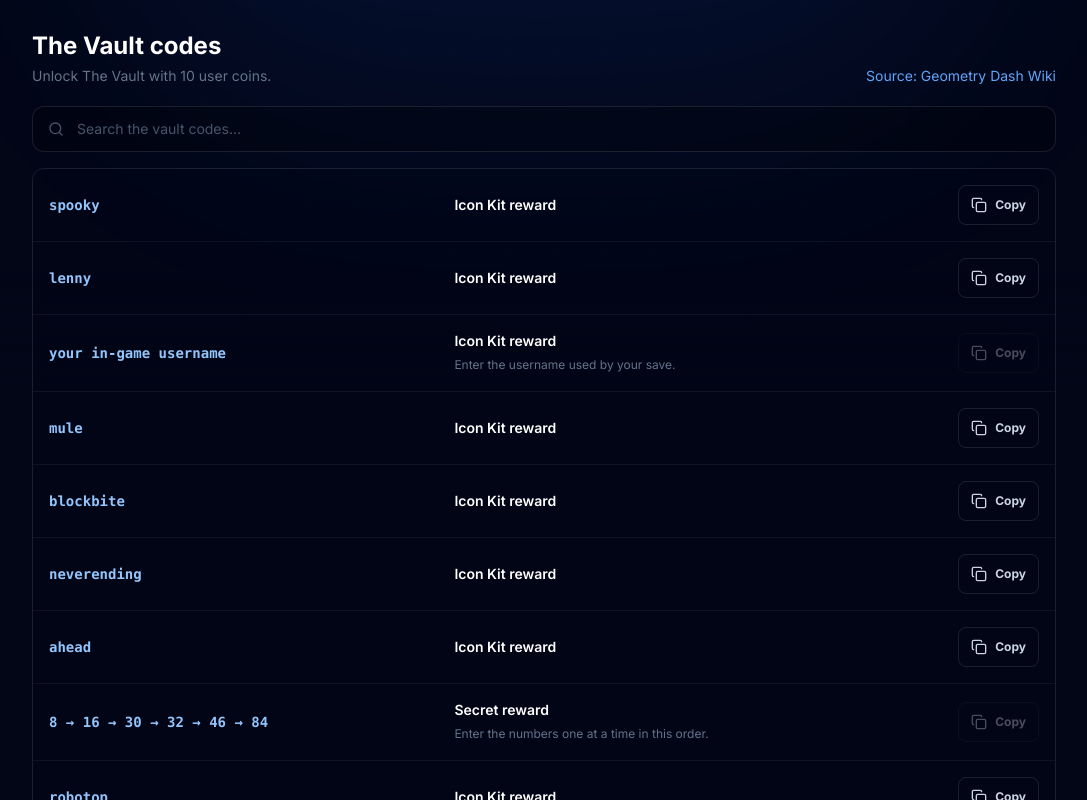
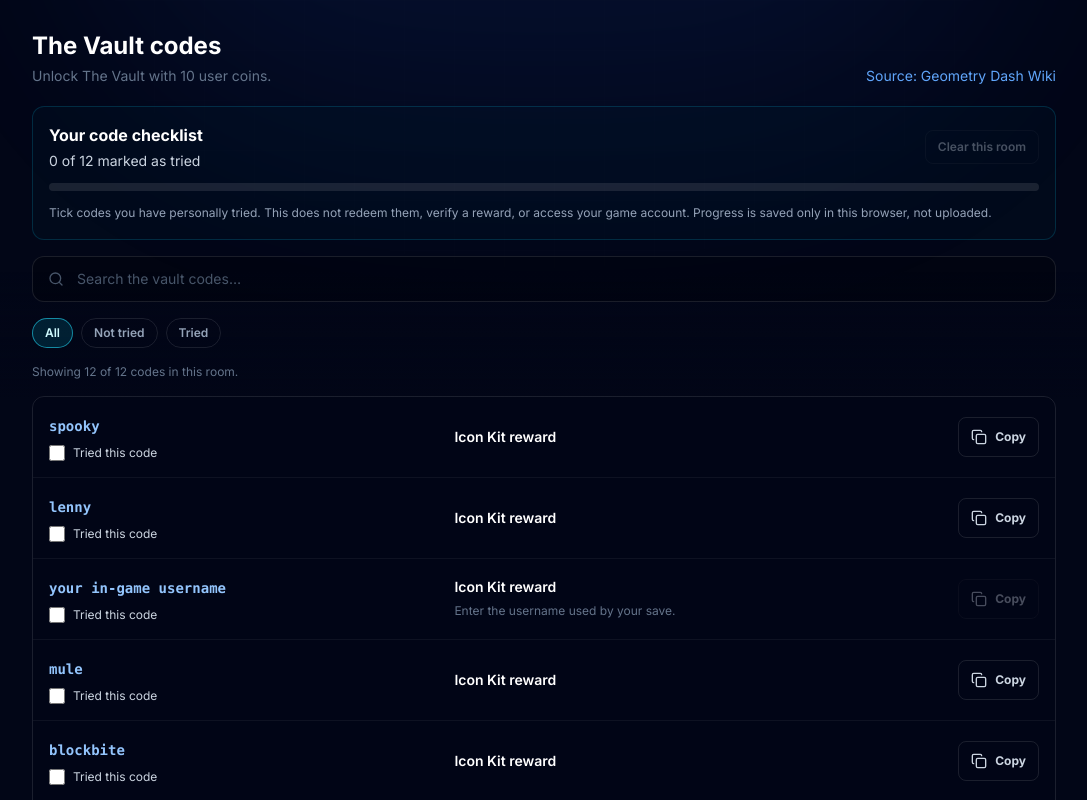
Before and after one commit to zhongjiayu2025/geometry-dash-spam, a Next.js app: page /geometry-dash-codes in a window 1280 px wide. Shown: the part 400-1200 px from the top of the page, without its empty margins (96-1183 px from the left). Built offline with nearby package versions, Linux system fonts and the light colour scheme.

Commit message:
feat: persist player code checklists per vault room

```diff
--- a/app/geometry-dash-codes/page.tsx
+++ b/app/geometry-dash-codes/page.tsx
@@ -111,7 +111,7 @@ export default function GeometryDashCodesPage() {
               Source: Geometry Dash Wiki
             </a>
           </div>
-          <VaultCodeTable codes={THE_VAULT_CODES} label="The Vault codes" />
+          <VaultCodeTable codes={THE_VAULT_CODES} label="The Vault codes" room="the-vault" />
         </section>
 
         <section className="mb-14">
@@ -124,7 +124,7 @@ export default function GeometryDashCodesPage() {
               Open detailed Vault of Secrets guide →
             </Link>
           </div>
-          <VaultCodeTable codes={VAULT_OF_SECRETS_CODES} label="Vault of Secrets codes" />
+          <VaultCodeTable codes={VAULT_OF_SECRETS_CODES} label="Vault of Secrets codes" room="vault-of-secrets" />
         </section>
 
         <section id="chamber" className="mb-14 scroll-mt-28">
@@ -137,7 +137,7 @@ export default function GeometryDashCodesPage() {
               Source: Geometry Dash Wiki
             </a>
           </div>
-          <VaultCodeTable codes={CHAMBER_CODES} label="Chamber of Time codes" />
+          <VaultCodeTable codes={CHAMBER_CODES} label="Chamber of Time codes" room="chamber-of-time" />
         </section>
 
         <section id="wraith" className="mb-14 scroll-mt-28">
@@ -152,7 +152,7 @@ export default function GeometryDashCodesPage() {
               Source: Geometry Dash Wiki
             </a>
           </div>
-          <VaultCodeTable codes={WRAITH_CODES} label="Wraith codes" />
+          <VaultCodeTable codes={WRAITH_CODES} label="Wraith codes" room="wraith" />
         </section>
 
         <section className="mb-10 grid gap-4 md:grid-cols-2">
--- a/app/geometry-dash-vault-of-secrets-codes/page.tsx
+++ b/app/geometry-dash-vault-of-secrets-codes/page.tsx
@@ -78,7 +78,7 @@ export default function VaultOfSecretsCodesPage() {
         </p>
       </section>
 
-      <VaultCodeTable codes={VAULT_OF_SECRETS_CODES} label="Vault of Secrets codes" />
+      <VaultCodeTable codes={VAULT_OF_SECRETS_CODES} label="Vault of Secrets codes" room="vault-of-secrets" />
 
       <section className="mt-12 grid gap-4 md:grid-cols-2">
         <div className="rounded-xl border border-white/10 bg-slate-900/30 p-6">
--- a/components/VaultCodeTable.tsx
+++ b/components/VaultCodeTable.tsx
@@ -1,36 +1,74 @@
 "use client";
 
-import React, { useMemo, useState } from "react";
+import React, { useEffect, useMemo, useState } from "react";
 import { Check, Copy, Search } from "lucide-react";
 import type { VaultCode } from "../data/vaultCodes";
 
-export default function VaultCodeTable({
-  codes,
-  label,
-}: {
+type Room = "the-vault" | "vault-of-secrets" | "chamber-of-time" | "wraith";
+type StatusFilter = "all" | "untried" | "tried";
+
+export default function VaultCodeTable({ codes, label, room }: {
   codes: VaultCode[];
   label: string;
+  room: Room;
 }) {
   const [query, setQuery] = useState("");
   const [copied, setCopied] = useState<string | null>(null);
+  const [filter, setFilter] = useState<StatusFilter>("all");
+  const [tried, setTried] = useState<string[]>([]);
+  const [ready, setReady] = useState(false);
+  const key = "gd_vault_progress_v1_" + room;
+  const validCodes = useMemo(() => new Set(codes.map(item => item.code)), [codes]);
 
+  useEffect(() => {
+    const reload = () => {
+      try {
+        const saved = JSON.parse(window.localStorage.getItem(key) || "[]");
+        setTried(Array.isArray(saved) ? saved.filter((value): value is string => typeof value === "string" && validCodes.has(value)) : []);
+      } catch {
+        setTried([]);
+      }
+      setReady(true);
+    };
+    const onStorage = (event: StorageEvent) => {
+      if (event.key === key || event.key === null) reload();
+    };
+    reload();
+    window.addEventListener("storage", onStorage);
+    return () => window.removeEventListener("storage", onStorage);
+  }, [key, validCodes]);
+
+  const marked = useMemo(() => new Set(tried.filter(code => validCodes.has(code))), [tried, validCodes]);
   const filtered = useMemo(() => {
-    const value = query.trim().toLowerCase();
-    if (!value) return codes;
-    return codes.filter(
-      (item) =>
-        item.code.toLowerCase().includes(value) ||
-        item.reward.toLowerCase().includes(value) ||
-        item.note?.toLowerCase().includes(value)
-    );
-  }, [codes, query]);
+    const search = query.trim().toLowerCase();
+    return codes.filter(item => {
+      const matchesText = !search || item.code.toLowerCase().includes(search) ||
+        item.reward.toLowerCase().includes(search) || (item.note?.toLowerCase().includes(search) ?? false);
+      const matchesStatus = filter === "all" || (filter === "tried" ? marked.has(item.code) : !marked.has(item.code));
+      return matchesText && matchesStatus;
+    });
+  }, [codes, query, filter, marked]);
+
+  const markCode = (code: string, checked: boolean) => {
+    if (!validCodes.has(code)) return;
+    const next = checked ? [...new Set([...tried, code])] : tried.filter(value => value !== code);
+    setTried(next);
+    try { window.localStorage.setItem(key, JSON.stringify(next)); }
+    catch { /* In-memory interaction still works when storage is unavailable. */ }
+  };
+
+  const clear = () => {
+    if (!window.confirm("Clear your tried-code checklist for " + label + "?")) return;
+    setTried([]);
+    try { window.localStorage.removeItem(key); } catch { /* Storage may be disabled. */ }
+  };
 
   const copyCode = async (code: string) => {
     if (code.includes("→") || code.startsWith("your ")) return;
     try {
       await navigator.clipboard.writeText(code);
       setCopied(code);
-      window.setTimeout(() => setCopied(null), 1500);
+      window.setTimeout(() => setCopied(current => current === code ? null : current), 1500);
     } catch {
       setCopied(null);
     }
@@ -38,37 +76,76 @@ export default function VaultCodeTable({
 
   return (
     <div className="space-y-4">
+      <section aria-label={label + " personal progress"} className="rounded-xl border border-cyan-500/20 bg-cyan-950/10 p-4">
+        <div className="flex flex-wrap items-center justify-between gap-3">
+          <div>
+            <h3 className="font-bold text-white">Your code checklist</h3>
+            <p className="mt-1 text-sm text-slate-300" aria-live="polite">
+              {ready ? marked.size + " of " + codes.length + " marked as tried" : codes.length + " codes available"}
+            </p>
+          </div>
+          <button type="button" onClick={clear} disabled={!ready || marked.size === 0}
+            className="rounded-lg border border-white/10 px-3 py-2 text-xs font-semibold text-slate-300 hover:bg-white/5 disabled:cursor-not-allowed disabled:opacity-35">
+            Clear this room
+          </button>
+        </div>
+        <div className="mt-3 h-2 overflow-hidden rounded-full bg-white/10" role="progressbar" aria-valuemin={0}
+          aria-valuemax={codes.length} aria-valuenow={marked.size} aria-label={"Codes marked as tried in " + label}>
+          <div className="h-full rounded-full bg-cyan-400 transition-all"
+            style={{ width: (codes.length ? 100 * marked.size / codes.length : 0) + "%" }} />
+        </div>
+        <p className="mt-3 text-xs leading-5 text-slate-400">
+          Tick codes you have personally tried. This does not redeem them, verify a reward,
+          or access your game account. Progress is saved only in this browser, not uploaded.
+        </p>
+      </section>
+
       <label className="relative block">
         <span className="sr-only">Search {label}</span>
-        <Search className="pointer-events-none absolute left-4 top-1/2 h-4 w-4 -translate-y-1/2 text-slate-600" />
-        <input
-          value={query}
-          onChange={(event) => setQuery(event.target.value)}
-          placeholder={`Search ${label.toLowerCase()}…`}
-          className="w-full rounded-xl border border-white/10 bg-black/25 py-3 pl-11 pr-4 text-sm text-white outline-none placeholder:text-slate-600 focus:border-blue-500/60"
-        />
+        <Search className="pointer-events-none absolute left-4 top-1/2 h-4 w-4 -translate-y-1/2 text-slate-600" aria-hidden="true" />
+        <input value={query} onChange={event => setQuery(event.target.value)}
+          placeholder={"Search " + label.toLowerCase() + "…"}
+          className="w-full rounded-xl border border-white/10 bg-black/25 py-3 pl-11 pr-4 text-sm text-white outline-none placeholder:text-slate-600 focus:border-blue-500/60" />
       </label>
 
+      <div role="group" aria-label={"Filter " + label + " by tried status"} className="flex flex-wrap gap-2">
+        {([["all", "All"], ["untried", "Not tried"], ["tried", "Tried"]] as const).map(([value, text]) => (
+          <button key={value} type="button" onClick={() => setFilter(value)} aria-pressed={filter === value}
+            className={"rounded-full border px-3 py-1.5 text-xs font-semibold " +
+              (filter === value ? "border-cyan-400/60 bg-cyan-500/15 text-cyan-100" : "border-white/10 text-slate-400 hover:text-white")}>
+            {text}
+          </button>
+        ))}
+      </div>
+      <p role="status" aria-live="polite" className="text-xs text-slate-500">
+        Showing {filtered.length} of {codes.length} codes in this room.
+      </p>
+
       <div className="overflow-hidden rounded-xl border border-white/10">
-        {filtered.map((item) => {
+        {filtered.length === 0 && (
+          <p className="p-5 text-sm text-slate-300">No codes match the current search and progress filter.</p>
+        )}
+        {filtered.map(item => {
           const canCopy = !item.code.includes("→") && !item.code.startsWith("your ");
           return (
-            <div
-              key={item.code}
-              className="grid gap-3 border-b border-white/5 bg-slate-950/25 p-4 last:border-b-0 md:grid-cols-[minmax(180px,0.8fr)_1fr_auto] md:items-center"
-            >
-              <code className="break-all font-mono text-sm font-bold text-blue-300">{item.code}</code>
+            <div key={item.code}
+              className="grid gap-3 border-b border-white/5 bg-slate-950/25 p-4 last:border-b-0 md:grid-cols-[minmax(160px,0.8fr)_1fr_auto] md:items-center">
+              <div className="min-w-0">
+                <code className="break-all font-mono text-sm font-bold text-blue-300">{item.code}</code>
+                <label className="mt-2 flex cursor-pointer items-center gap-2 text-xs text-slate-300">
+                  <input type="checkbox" checked={marked.has(item.code)}
+                    onChange={event => markCode(item.code, event.target.checked)}
+                    className="h-4 w-4 accent-cyan-400" aria-label={"Mark " + item.code + " as tried"} />
+                  Tried this code
+                </label>
+              </div>
               <div>
                 <div className="text-sm font-semibold text-white">{item.reward}</div>
                 {item.note && <p className="mt-1 text-xs leading-5 text-slate-500">{item.note}</p>}
               </div>
-              <button
-                type="button"
-                onClick={() => copyCode(item.code)}
-                disabled={!canCopy}
+              <button type="button" onClick={() => copyCode(item.code)} disabled={!canCopy}
                 className="inline-flex min-h-10 items-center justify-center gap-2 rounded-lg border border-white/10 px-3 text-xs font-bold text-slate-300 hover:bg-white/5 disabled:cursor-not-allowed disabled:opacity-35"
-                aria-label={canCopy ? `Copy code ${item.code}` : `Code ${item.code} requires manual entry`}
-              >
+                aria-label={canCopy ? "Copy code " + item.code : "Code " + item.code + " requires manual entry"}>
                 {copied === item.code ? <Check className="h-4 w-4 text-green-400" /> : <Copy className="h-4 w-4" />}
                 {copied === item.code ? "Copied" : "Copy"}
               </button>
```
